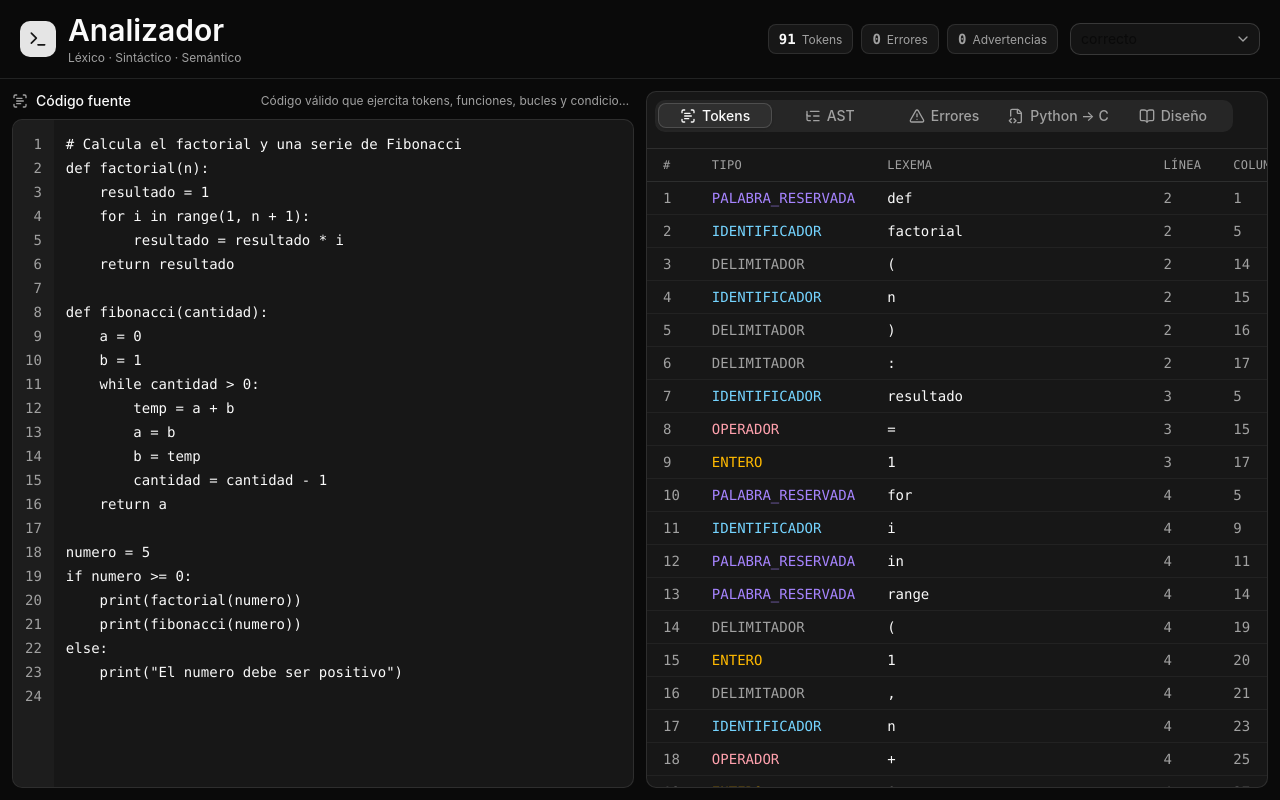
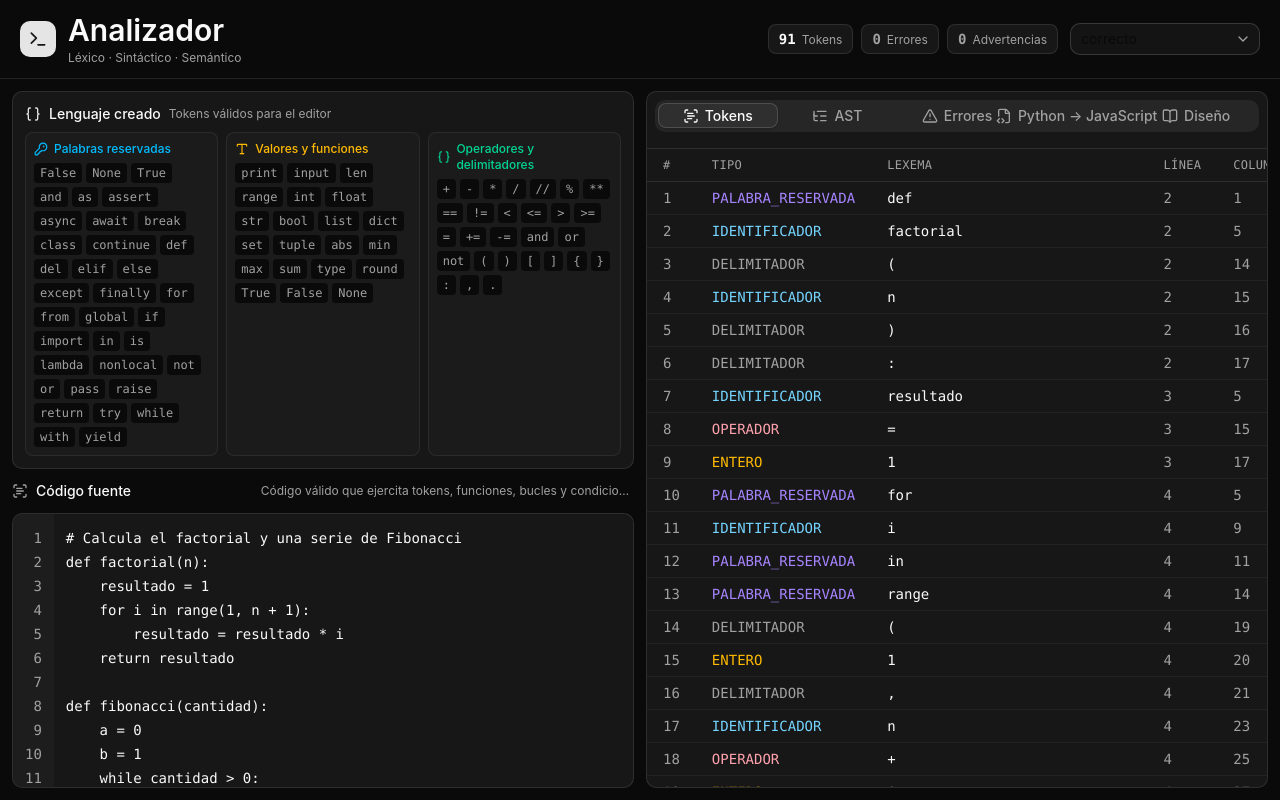
Before and after one commit to leoneleoss/Proyecto-Complilador, a Next.js app: page / in a window 1280 px wide. Built offline with nearby package versions, Linux system fonts and the light colour scheme.

Commit message:
Add language reference and JavaScript translation workflow

```diff
--- a/components/analyzer-workbench.tsx
+++ b/components/analyzer-workbench.tsx
@@ -10,6 +10,7 @@ import { AstTree } from "./ast-tree"
 import { DiagnosticsList } from "./diagnostics-list"
 import { Documentation } from "./documentation"
 import { GeneratedCode } from "./generated-code"
+import { LanguageReference } from "./language-reference"
 import { Tabs, TabsContent, TabsList, TabsTrigger } from "@/components/ui/tabs"
 import {
   Select,
@@ -95,8 +96,9 @@ export function AnalyzerWorkbench() {
 
       {/* Cuerpo: editor + resultados */}
       <div className="grid min-h-0 flex-1 grid-cols-1 gap-3 p-3 lg:grid-cols-2">
-        {/* Panel izquierdo: editor */}
-        <section className="flex min-h-0 flex-col gap-2">
+        {/* Panel izquierdo: lenguaje y editor */}
+        <section className="flex min-h-0 flex-col gap-3">
+          <LanguageReference />
           <div className="flex items-center justify-between">
             <div className="flex items-center gap-2 text-sm font-medium text-foreground">
               <ScanText className="size-4 text-muted-foreground" />
@@ -136,7 +138,7 @@ export function AnalyzerWorkbench() {
               </TabsTrigger>
               <TabsTrigger value="translation" className="gap-1.5">
                 <FileCode2 className="size-4" />
-                <span className="hidden sm:inline">Python → C</span>
+                <span className="hidden sm:inline">Python → JavaScript</span>
               </TabsTrigger>
               <TabsTrigger value="docs" className="gap-1.5">
                 <BookOpen className="size-4" />
--- a/components/generated-code.tsx
+++ b/components/generated-code.tsx
@@ -10,6 +10,21 @@ interface GeneratedCodeProps {
 
 export function GeneratedCode({ translation }: GeneratedCodeProps) {
   const [copied, setCopied] = useState(false)
+  const [compileState, setCompileState] = useState<"idle" | "ok" | "error">("idle")
+  const [compileMessage, setCompileMessage] = useState("")
+
+  const compileJavaScript = () => {
+    if (!translation.code) return
+    try {
+      // La salida se valida en un alcance aislado; no se ejecuta código del usuario automáticamente.
+      new Function(translation.code)
+      setCompileState("ok")
+      setCompileMessage("La traducción es JavaScript válido y puede ejecutarse.")
+    } catch (error) {
+      setCompileState("error")
+      setCompileMessage(error instanceof Error ? error.message : "No se pudo compilar la traducción.")
+    }
+  }
 
   const copyCode = async () => {
     if (!translation.code) return
@@ -25,7 +40,7 @@ export function GeneratedCode({ translation }: GeneratedCodeProps) {
         <div>
           <h2 className="font-medium text-foreground">Traducción bloqueada</h2>
           <p className="mt-1 max-w-md text-sm text-muted-foreground">
-            Corrige los errores léxicos, sintácticos o semánticos antes de generar código C.
+            Corrige los errores léxicos, sintácticos o semánticos antes de generar JavaScript.
           </p>
         </div>
       </div>
@@ -37,7 +52,7 @@ export function GeneratedCode({ translation }: GeneratedCodeProps) {
       <div className="thin-scroll h-full overflow-auto p-4">
         <div className="mb-3 flex items-center gap-2 text-sm font-medium text-destructive">
           <CircleAlert className="size-4" />
-          No se pudo generar código C
+          No se pudo generar JavaScript
         </div>
         <ul className="space-y-2 text-sm text-muted-foreground">
           {translation.errors.map((error, index) => (
@@ -55,9 +70,13 @@ export function GeneratedCode({ translation }: GeneratedCodeProps) {
       <div className="flex items-center justify-between border-b border-border px-4 py-2">
         <div className="flex items-center gap-2 text-sm text-foreground">
           <FileCode2 className="size-4 text-emerald-400" />
-          <span>Python → C</span>
+          <span>Python → JavaScript</span>
           <CheckCircle2 className="size-4 text-emerald-400" aria-label="Traducción correcta" />
         </div>
+        <div className="flex items-center gap-2">
+          <button type="button" onClick={compileJavaScript} className="rounded-md bg-primary px-2.5 py-1 text-xs text-primary-foreground transition-opacity hover:opacity-90">
+            Compilar traducción
+          </button>
           <button
             type="button"
             onClick={copyCode}
@@ -67,14 +86,14 @@ export function GeneratedCode({ translation }: GeneratedCodeProps) {
             {copied ? "Copiado" : "Copiar"}
           </button>
         </div>
+      </div>
       <pre className="thin-scroll min-h-0 flex-1 overflow-auto p-4 font-mono text-sm leading-6 text-foreground">
         <code>{translation.code}</code>
       </pre>
-      {translation.needsMath && (
-        <p className="border-t border-border px-4 py-2 text-xs text-muted-foreground">
-          Para compilar operaciones matemáticas, enlaza con <code className="font-mono">-lm</code>.
-        </p>
-      )}
+      <div className="border-t border-border px-4 py-3">
+        <div className="mb-2 text-xs font-medium text-muted-foreground">Compilación</div>
+        {compileState === "idle" ? <p className="text-xs text-muted-foreground">Pulsa “Compilar traducción” para validar la salida JavaScript.</p> : <p className={`text-xs ${compileState === "ok" ? "text-emerald-400" : "text-destructive"}`}>{compileMessage}</p>}
+      </div>
     </div>
   )
 }
--- /dev/null
+++ b/components/language-reference.tsx
@@ -0,0 +1,29 @@
+import { Braces, KeyRound, Type } from "lucide-react"
+import { KEYWORDS, BUILTINS } from "@/lib/analyzer"
+
+const operators = ["+", "-", "*", "/", "//", "%", "**", "==", "!=", "<", "<=", ">", ">=", "=", "+=", "-=", "and", "or", "not"]
+const delimiters = ["(", ")", "[", "]", "{", "}", ":", ",", "."]
+
+export function LanguageReference() {
+  return (
+    <section className="rounded-lg border border-border bg-card p-3" aria-labelledby="language-reference-title">
+      <div className="mb-2 flex items-center gap-2">
+        <Braces className="size-4 text-primary" />
+        <h2 id="language-reference-title" className="text-sm font-medium text-foreground">Lenguaje creado</h2>
+        <span className="text-xs text-muted-foreground">Tokens válidos para el editor</span>
+      </div>
+      <div className="grid gap-2 text-xs sm:grid-cols-3">
+        <TokenGroup icon={<KeyRound className="size-3.5" />} title="Palabras reservadas" items={[...KEYWORDS]} tone="text-sky-400" />
+        <TokenGroup icon={<Type className="size-3.5" />} title="Valores y funciones" items={[...BUILTINS, "True", "False", "None"]} tone="text-amber-400" />
+        <TokenGroup icon={<Braces className="size-3.5" />} title="Operadores y delimitadores" items={[...operators, ...delimiters]} tone="text-emerald-400" />
+      </div>
+    </section>
+  )
+}
+
+function TokenGroup({ icon, title, items, tone }: { icon: React.ReactNode; title: string; items: string[]; tone: string }) {
+  return <div className="rounded-md border border-border/70 bg-muted/30 p-2">
+    <div className={`mb-1.5 flex items-center gap-1.5 font-medium ${tone}`}>{icon}{title}</div>
+    <div className="flex flex-wrap gap-1">{items.map((item) => <code key={item} className="rounded bg-background px-1.5 py-0.5 font-mono text-muted-foreground">{item}</code>)}</div>
+  </div>
+}
--- a/lib/analyzer/codegen.ts
+++ b/lib/analyzer/codegen.ts
@@ -334,7 +334,7 @@ function hasDirectBreak(stmts: ASTNode[]): boolean {
   })
 }
 
-export function generateC(ast: ASTNode): TranslationResult {
+export function generateJavaScript(ast: ASTNode): TranslationResult {
   const errors: Diagnostic[] = []
   const report = (message: string, node: ASTNode) =>
     errors.push({ phase: "generacion", severity: "error", message, line: node.line, column: node.column })
--- a/lib/analyzer/index.ts
+++ b/lib/analyzer/index.ts
@@ -4,7 +4,7 @@
 import { tokenize } from "./lexer"
 import { parse } from "./parser"
 import { analyzeSemantics } from "./semantic"
-import { generateC } from "./codegen"
+import { generateJavaScript } from "./codegen"
 import type { AnalysisResult, TranslationResult } from "./types"
 
 export function analyze(source: string): AnalysisResult {
@@ -18,7 +18,7 @@ export function analyze(source: string): AnalysisResult {
   )
   const translation: TranslationResult =
     ast && blockingErrors.length === 0
-      ? generateC(ast)
+      ? generateJavaScript(ast)
       : { status: "bloqueado", code: null, errors: [], needsMath: false }
 
   return {
```
Lines whose indentation alone changed are shown as unchanged.
